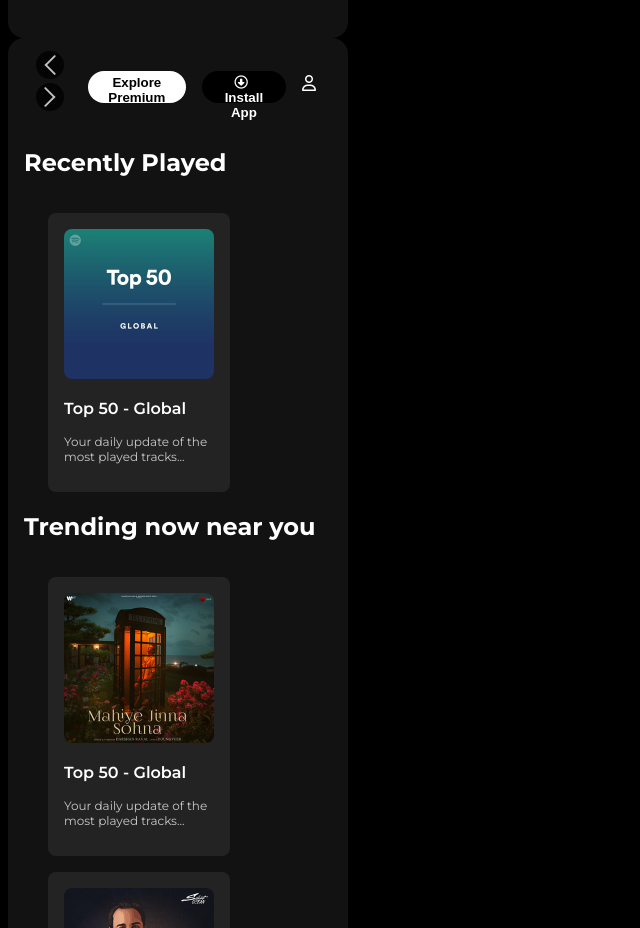
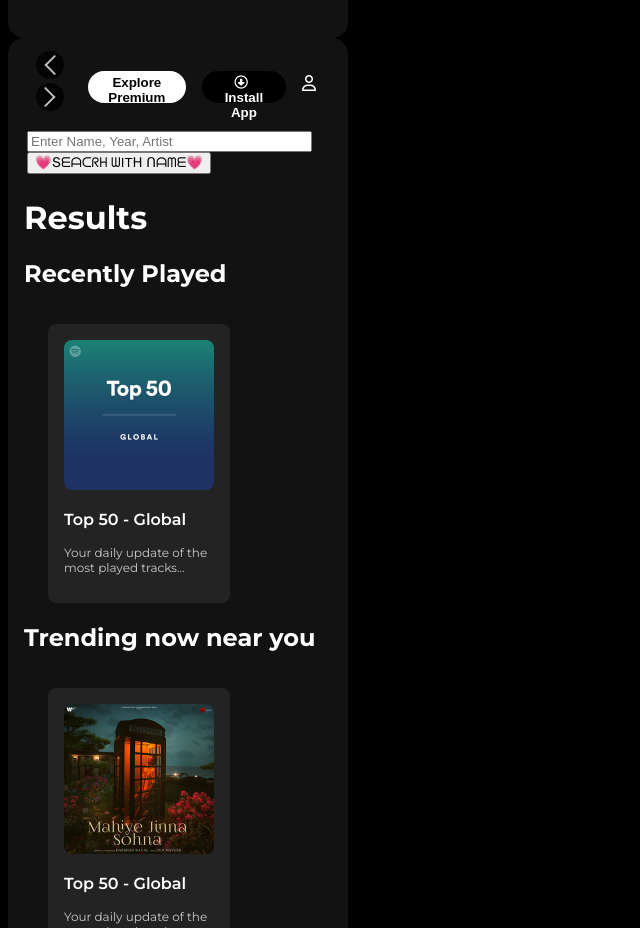
Before and after one commit to xxxcoder-ui/Mediaplayer, a plain HTML site: page index.html in a window 1280 px wide. Shown: the part 900-1828 px from the top of the page, without its empty margins (0-640 px from the left). Drawn offline with Linux system fonts and the light colour scheme.

Commit message:
Update index.html

```diff
--- a/index.html
+++ b/index.html
@@ -72,7 +72,12 @@
                     <i class="fa-regular fa-user nav-item"></i>
                 </div>
             </div>
-
+<form class="text-center" action="#" method="get">
+                                <div style="width: 100%;margin: auto;padding: 3px;" placeholder="Enter Song, Artist or Album name">
+                                    <input class="form-control float-left fit-content" type="text" id="saavn-search-box" style="margin: 0px;color: var(--pink-pink);max-width: 100%;width: 90%;" placeholder="Enter Name, Year, Artist">
+                                    <button class="btn btn-primary" id="saavn-search-trigger" type="submit" style="text-align: center;" onclick="SaavnSearch()">💗Տᗴᗩᑕᖇᕼ ᗯITᕼ ᑎᗩᗰᗴ💗</button></div>
+                                <h1 class="text-uppercase text-center" style="color: #FFFFFF;">Results</h1>
+                            </form>
             <h2>Recently Played</h2>
             <div class="cards-container">
                 <div class="card">
```
